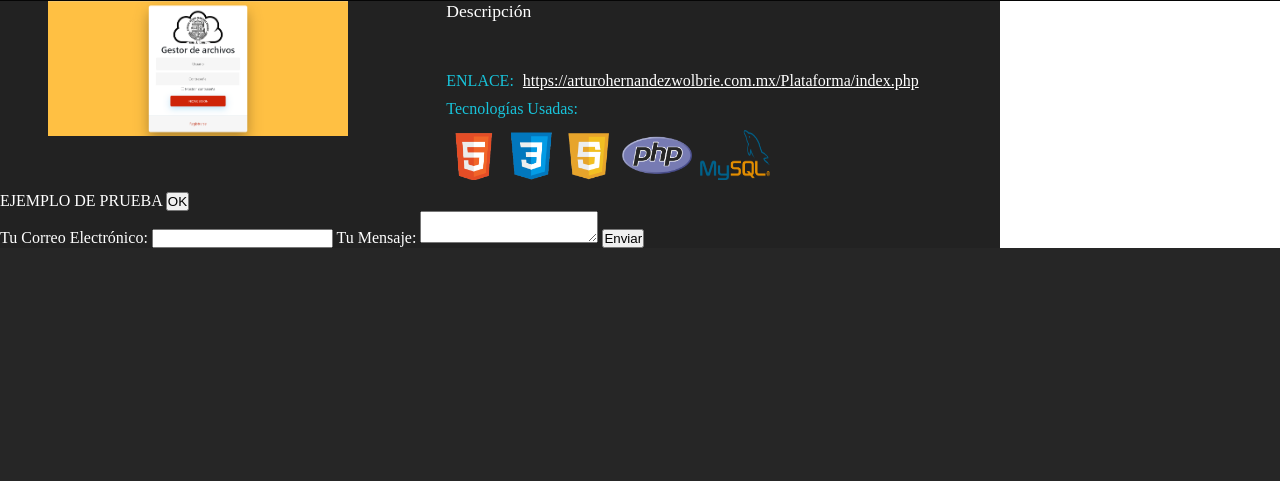
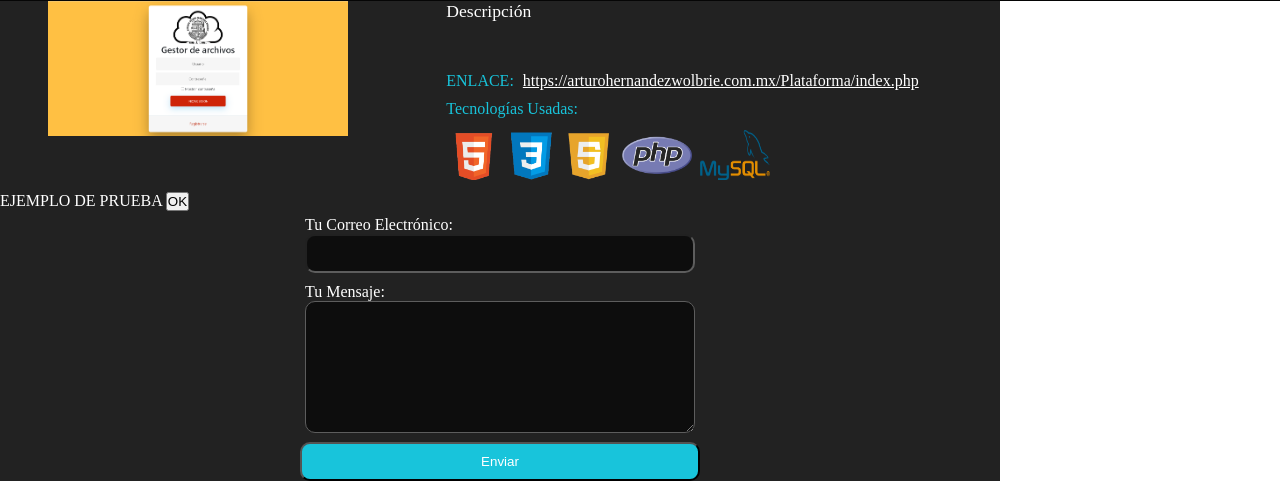
Before and after one commit to RafaelIrabien/Portafolio, a PHP site: page / in a window 1280 px wide. Shown: the part 2090-2571 px from the top of the page. Before the commit the page ends 2338 px from the top, so only its background shows below. Run offline with PHP 8.4, Linux system fonts and the light colour scheme; some libraries are stand-ins or nearby versions.

Commit message:
Agregar estilos a  formulario de message

```diff
--- a/index.php
+++ b/index.php
@@ -188,12 +188,13 @@
 
 
 
+
     <!-- Formulario -->
     <div id="message" class="eins-modal" data-options="openTransition: expandIn; openDuration: 200;">
         <div class="eins-modal-content">
             <div class="eins-modal-close"></div>
 
-            <form action="https://formspree.io/f/xrgvwljv" method="POST">
+            <form action="https://formspree.io/f/xrgvwljv" method="POST" class="form">
                 <label>
                     Tu Correo Electrónico:
                     <input type="email" name="email">
--- a/style.css
+++ b/style.css
@@ -379,3 +379,47 @@ section.skills {
 #mysql {
     width: 70px;
 }
+
+
+
+/* contact form */
+form {
+    max-width: 400px;
+    display: flex;
+    /*Que los elementos esten uno abajo del otro*/
+    flex-direction: column;
+    margin: 0 auto;
+}
+
+.form>label>input {
+    background-color: var(--dark2);
+    border-radius: 10px;
+    /* 10px arriba y abajo, 60px a los lados*/
+    padding: 10px 60px;
+    color: var(--secondary);
+    /* Desaparecer hover del borde por defecto */
+    outline: none;
+    opacity: .7;
+    width: 100%;
+}
+
+.form>label>textarea {
+    background-color: var(--dark2);
+    border-radius: 10px;
+    padding: 50px;
+    color: var(--secondary);
+    outline: none;
+    opacity: .7;
+    width: 100%;
+}
+
+label {
+    padding: 5px;
+}
+
+.form>button {
+    background-color: var(--primary);
+    color: var(--secondary);
+    border-radius: 10px;
+    padding: 10px;
+}
```
